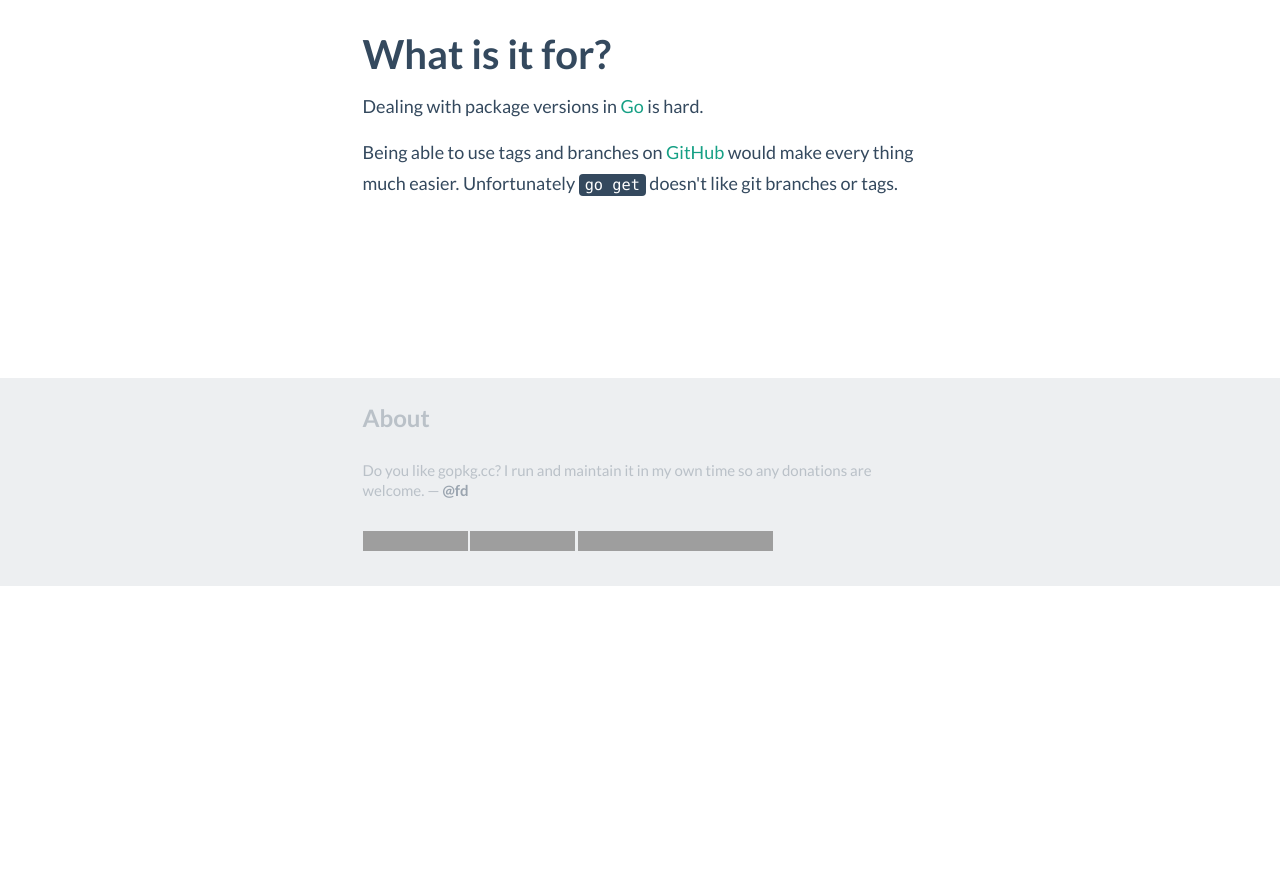
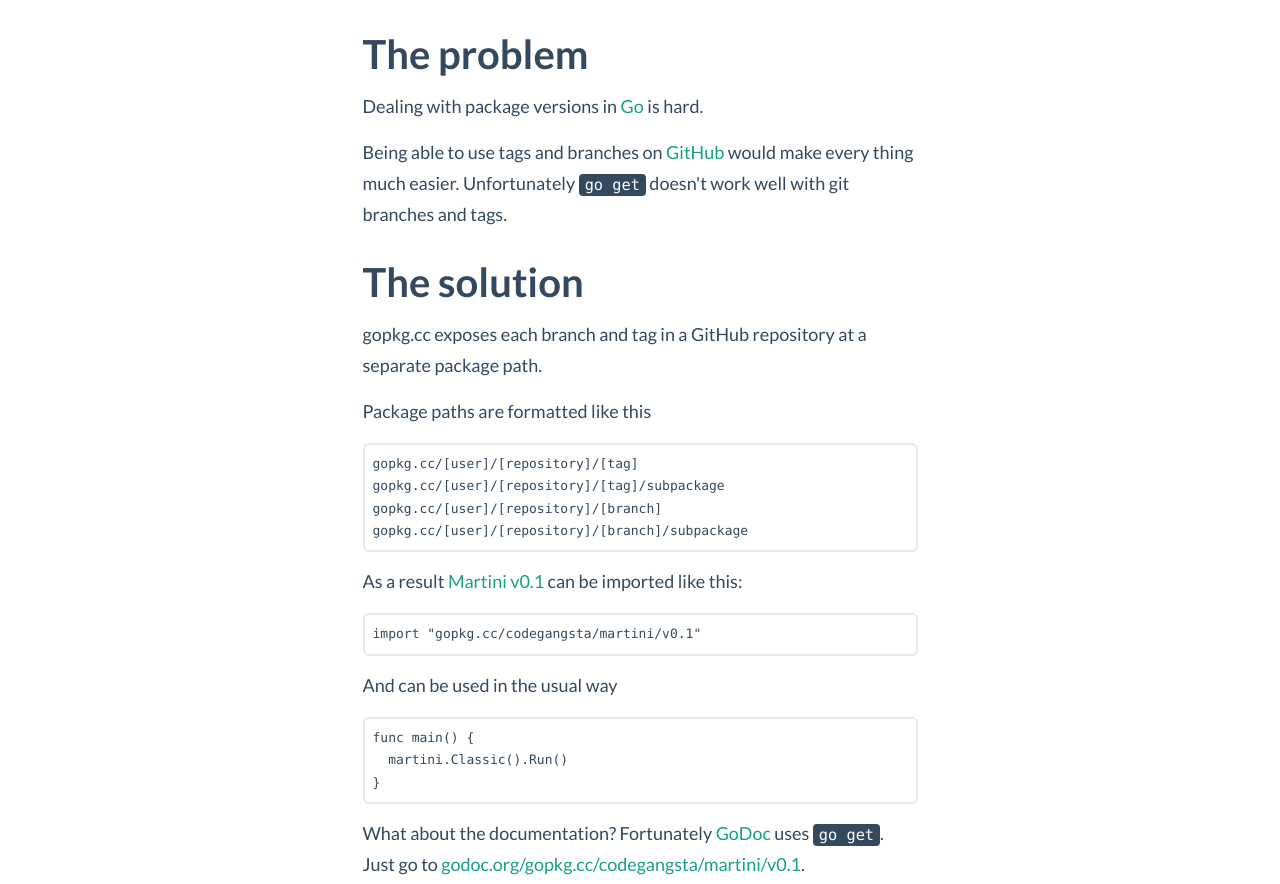
Before and after one commit to fd/gopkg-cc, a plain HTML site: page public/index.html in a window 1280 px wide. Shown: the part 214-1098 px from the top of the page. Before the commit the page ends 800 px from the top, so only its background shows below. Drawn offline with Linux system fonts and the light colour scheme; grey boxes are pictures that could not be loaded.

Commit message:
More copy

```diff
--- a/public/index.html
+++ b/public/index.html
@@ -39,8 +39,27 @@
 
       <div class="row">
         <div class="col-xs-6 col-xs-offset-3">
-          <h3>What is it for?</h3>
-          <p>Dealing with package versions in <a href="http://golang.org/" target="_blank">Go</a> is hard.</p> Being able to use tags and branches on <a href="http://github.com/" target="_blank">GitHub</a> would make every thing much easier. Unfortunately <kbd>go get</kbd> doesn't like git branches or tags.
+          <h3>The problem</h3>
+          <p>Dealing with package versions in <a href="http://golang.org/" target="_blank">Go</a> is hard.</p>
+          <p>Being able to use tags and branches on <a href="http://github.com/" target="_blank">GitHub</a> would make every thing much easier. Unfortunately <kbd>go get</kbd> doesn't work well with git branches and tags.</p>
+          <h3>The solution</h3>
+          <p>gopkg.cc exposes each branch and tag in a GitHub repository at a separate package path.</p>
+
+          <p>Package paths are formatted like this</p>
+          <pre><code>gopkg.cc/[user]/[repository]/[tag]
+gopkg.cc/[user]/[repository]/[tag]/subpackage
+gopkg.cc/[user]/[repository]/[branch]
+gopkg.cc/[user]/[repository]/[branch]/subpackage</code></pre>
+
+          <p>As a result <a href="https://github.com/codegangsta/martini/tree/v0.1" target="_blank">Martini v0.1</a> can be imported like this:</p>
+          <pre><code>import "gopkg.cc/codegangsta/martini/v0.1"</code></pre>
+          <p>And can be used in the usual way</p>
+          <pre><code>func main() {
+  martini.Classic().Run()
+}</code></pre>
+
+          <p>What about the documentation? Fortunately <a href="http://godoc.org/" target="_blank">GoDoc</a> uses <kbd>go get</kbd>. Just go to <a href="http://godoc.org/gopkg.cc/codegangsta/martini/v0.1" target="_blank">godoc.org/gopkg.cc/codegangsta/martini/v0.1</a>.</p>
+
         </div>
       </div>
 
```
